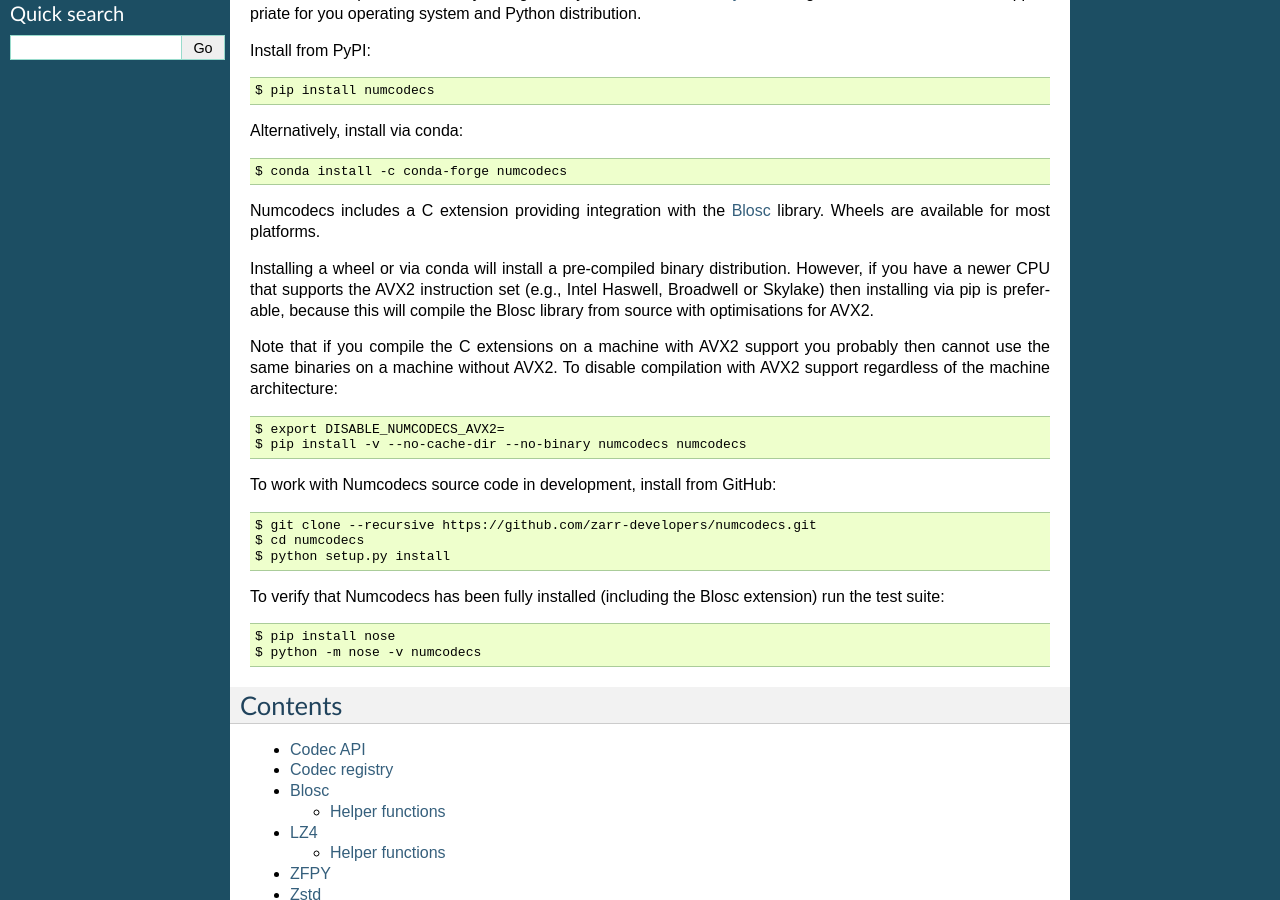
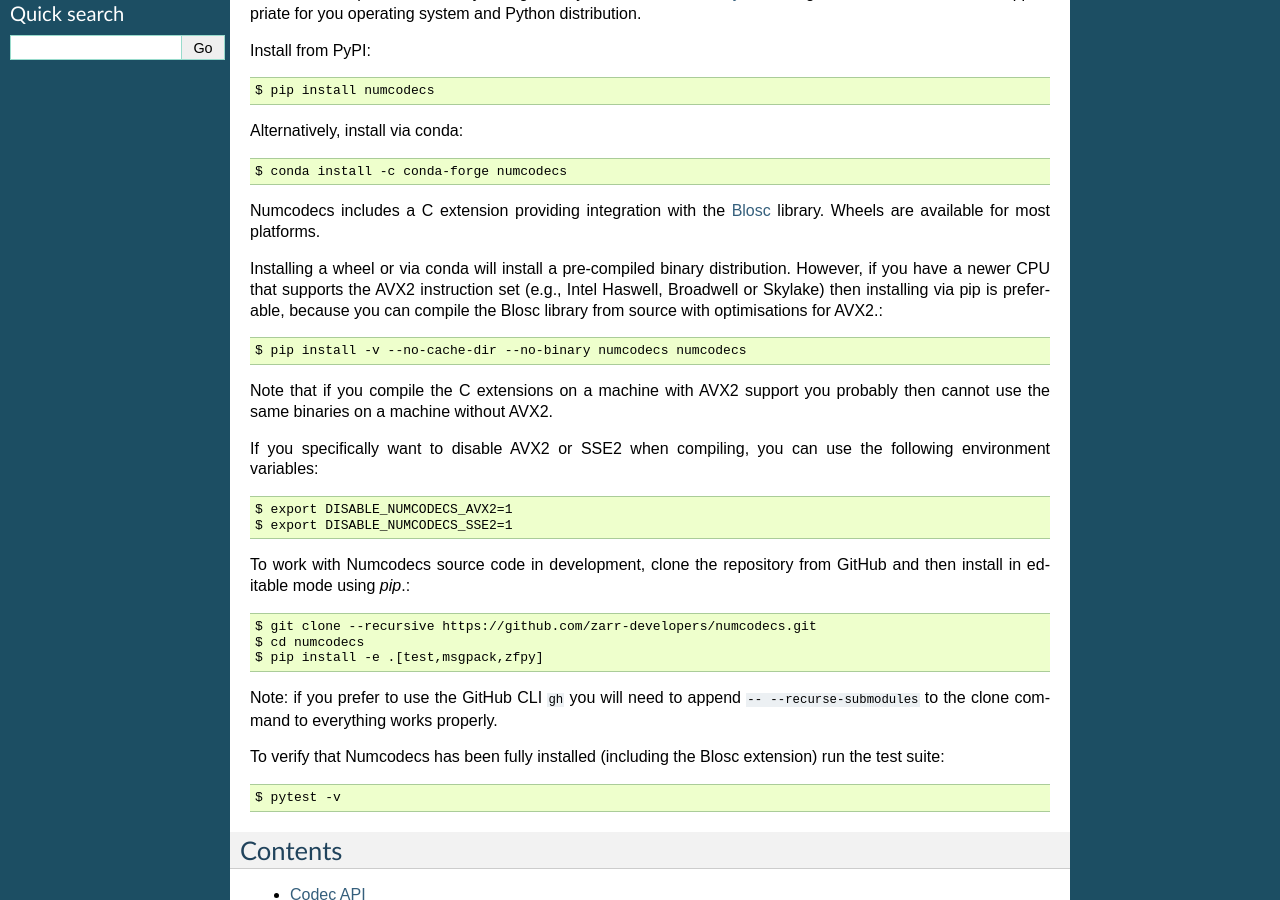
Before and after one commit to zarr-developers/numcodecs, a Sphinx documentation site: the page built from docs/index.rst, in a window 1280 px wide and 900 px high, scrolled down 276 px. Built offline with Sphinx 7.4.7, drawn with Linux system fonts in a browser that asks for light colours; the version number could not be read and is left out.

Commit message:
Update index.rst for installation and test changes

```diff
--- a/docs/index.rst
+++ b/docs/index.rst
@@ -28,28 +28,35 @@
 Installing a wheel or via conda will install a pre-compiled binary distribution.
 However, if you have a newer CPU that supports the AVX2 instruction set (e.g.,
 Intel Haswell, Broadwell or Skylake) then installing via pip is preferable,
-because this will compile the Blosc library from source with optimisations
-for AVX2.
+because you can compile the Blosc library from source with optimisations
+for AVX2.::
+
+    $ pip install -v --no-cache-dir --no-binary numcodecs numcodecs
 
 Note that if you compile the C extensions on a machine with AVX2 support
 you probably then cannot use the same binaries on a machine without AVX2.
-To disable compilation with AVX2 support regardless of the machine
-architecture::
 
-    $ export DISABLE_NUMCODECS_AVX2=
-    $ pip install -v --no-cache-dir --no-binary numcodecs numcodecs
+If you specifically want to disable AVX2 or SSE2 when compiling, you can use
+the following environment variables::
 
-To work with Numcodecs source code in development, install from GitHub::
+    $ export DISABLE_NUMCODECS_AVX2=1
+    $ export DISABLE_NUMCODECS_SSE2=1
+
+
+To work with Numcodecs source code in development, clone the repository from GitHub
+and then install in editable mode using `pip`.::
 
     $ git clone --recursive https://github.com/zarr-developers/numcodecs.git
     $ cd numcodecs
-    $ python setup.py install
+    $ pip install -e .[test,msgpack,zfpy]
+
+Note: if you prefer to use the GitHub CLI ``gh`` you will need to append ``-- --recurse-submodules``
+to the clone command to everything works properly.
 
 To verify that Numcodecs has been fully installed (including the Blosc
 extension) run the test suite::
 
-    $ pip install nose
-    $ python -m nose -v numcodecs
+    $ pytest -v
 
 Contents
 --------
```
